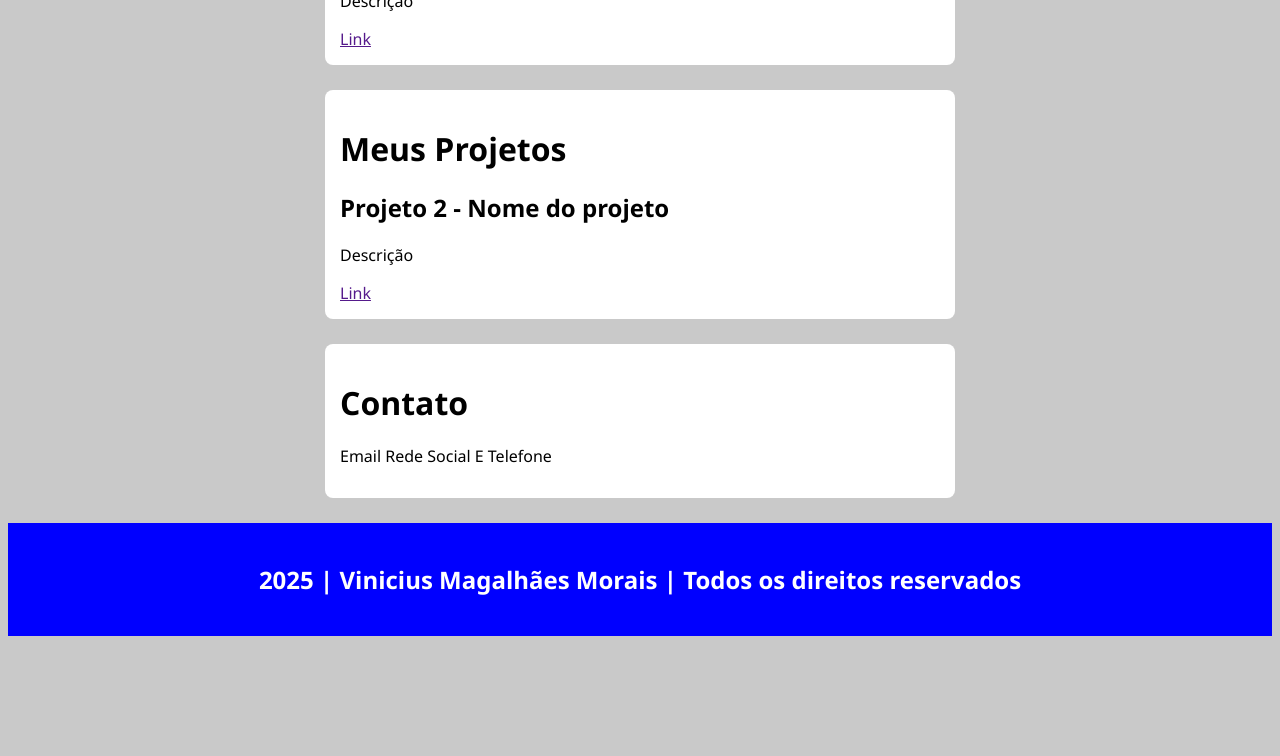
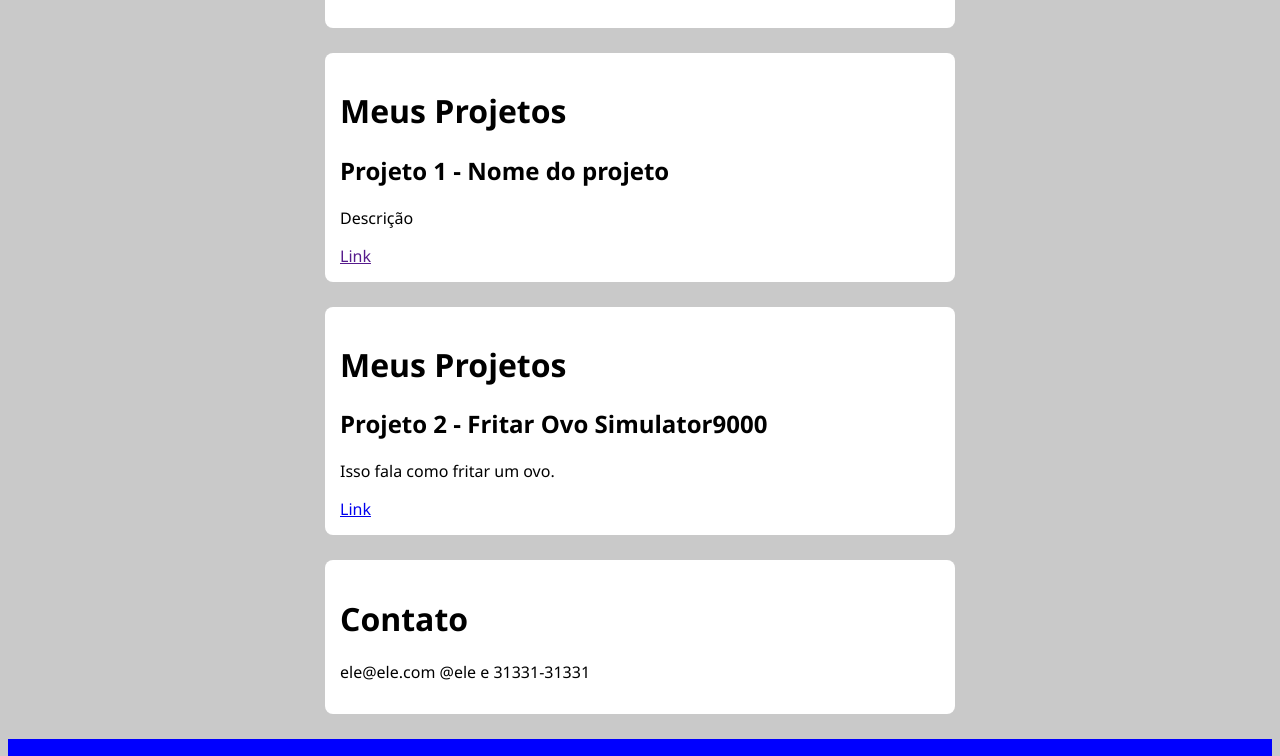
Before and after one commit to loopnito/html, a plain HTML site: page HTML/aula05/index.html in a window 1280 px wide. Shown: the part 738-1494 px from the top of the page. Before the commit the page ends 1382 px from the top, so only its background shows below. Drawn offline with Linux system fonts and the light colour scheme.

Commit message:
Add files via upload

```diff
--- a/HTML/aula05/index.html
+++ b/HTML/aula05/index.html
@@ -5,14 +5,14 @@
     <meta name="viewport" content="width=device-width, initial-scale=1.0">
     <title>Document</title>
 </head>
-<body style="font-family:'Segoe UI', Tahoma, Geneva, Verdana, sans-serif; background-color: rgba(0, 0, 0, 0.212);">
+<body style="text-align: center;font-family:'Segoe UI', Tahoma, Geneva, Verdana, sans-serif; background-color: rgba(0, 0, 0, 0.212);">
     <header style="text-align: center; padding: 20px; background-color: blue; color: #fff;">
         <h1>Vinicius Magalhães Morais | Portifólio</h1>
         <p>Estudante de Desenvolvimento de Sistemas</p>
     </header>
-    <img style="text-align: center; margin-top: 25px; align-content: center;" src="aula05\imagens\fotominha.png" alt="Uma foto.">
+    <img style="width: 250px;" src="imagens/fotominha.png" alt="Uma foto.">
 
-    <div style="max-width: 600px; background-color: rgb(255, 255, 255); padding: 15px; border-radius: 8px; margin: 0 auto; margin-top: 25px;">
+    <div style="text-align: left;max-width: 600px; background-color: rgb(255, 255, 255); padding: 15px; border-radius: 8px; margin: 0 auto; margin-top: 25px;">
     <h1> Sobre mim</h1>
     <p>Texto sobre mim</p>
     <h1>Curiosidades sobre mim</h1>
@@ -23,23 +23,23 @@
     </ul>
     </div>
 
-    <div style="max-width: 600px; background-color: rgb(255, 255, 255); padding: 15px; border-radius: 8px; margin: 0 auto; margin-top: 25px;">
+    <div style="text-align: left;max-width: 600px; background-color: rgb(255, 255, 255); padding: 15px; border-radius: 8px; margin: 0 auto; margin-top: 25px;">
     <h1> Meus Projetos </h1>
     <h2> Projeto 1 - Nome do projeto</h2>
     <p> Descrição </p>
     <a href="">Link</a>
     </div>
 
-    <div style="max-width: 600px; background-color: rgb(255, 255, 255); padding: 15px; border-radius: 8px; margin: 0 auto; margin-top: 25px;">
+    <div style="text-align: left;max-width: 600px; background-color: rgb(255, 255, 255); padding: 15px; border-radius: 8px; margin: 0 auto; margin-top: 25px;">
     <h1> Meus Projetos </h1>
-    <h2> Projeto 2 - Nome do projeto</h2>
-    <p> Descrição </p>
-    <a href="">Link</a>
+    <h2> Projeto 2 - Fritar Ovo Simulator9000</h2>
+    <p> Isso fala como fritar um ovo. </p>
+    <a href="https://loopnito.github.io/html/HTML/aula05/ovofrito">Link</a>
     </div>
 
-    <div style="max-width: 600px; background-color: rgb(255, 255, 255); padding: 15px; border-radius: 8px; margin: 0 auto; margin-top: 25px;">
+    <div style="text-align: left;max-width: 600px; background-color: rgb(255, 255, 255); padding: 15px; border-radius: 8px; margin: 0 auto; margin-top: 25px;">
     <h1>Contato</h1>
-    <p>Email Rede Social E Telefone</p>
+    <p>ele@ele.com @ele e 31331-31331</p>
     </div>
 
     <footer style="text-align: center; padding: 20px; background-color: blue; color: #fff; margin-top: 25px;">
```
